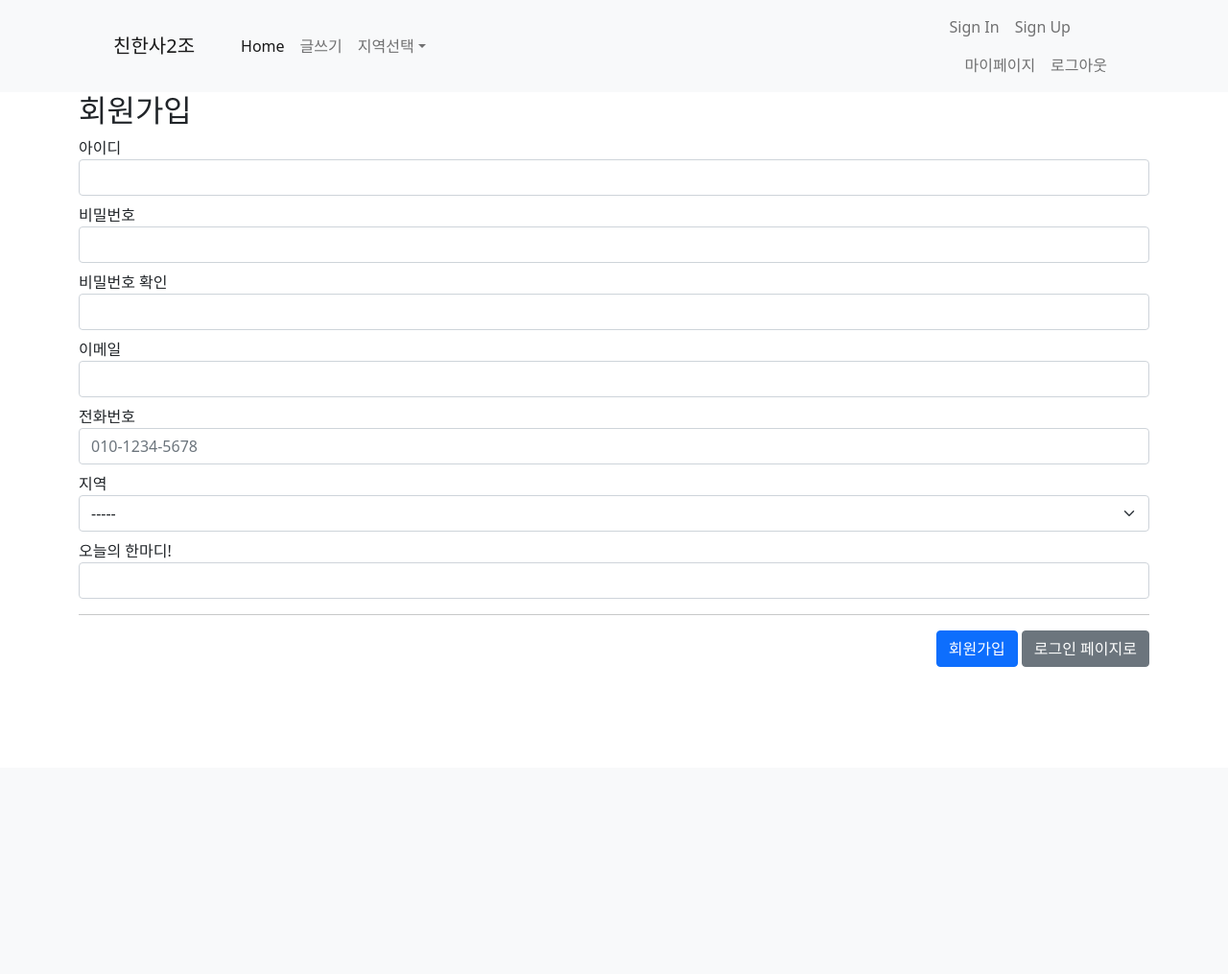
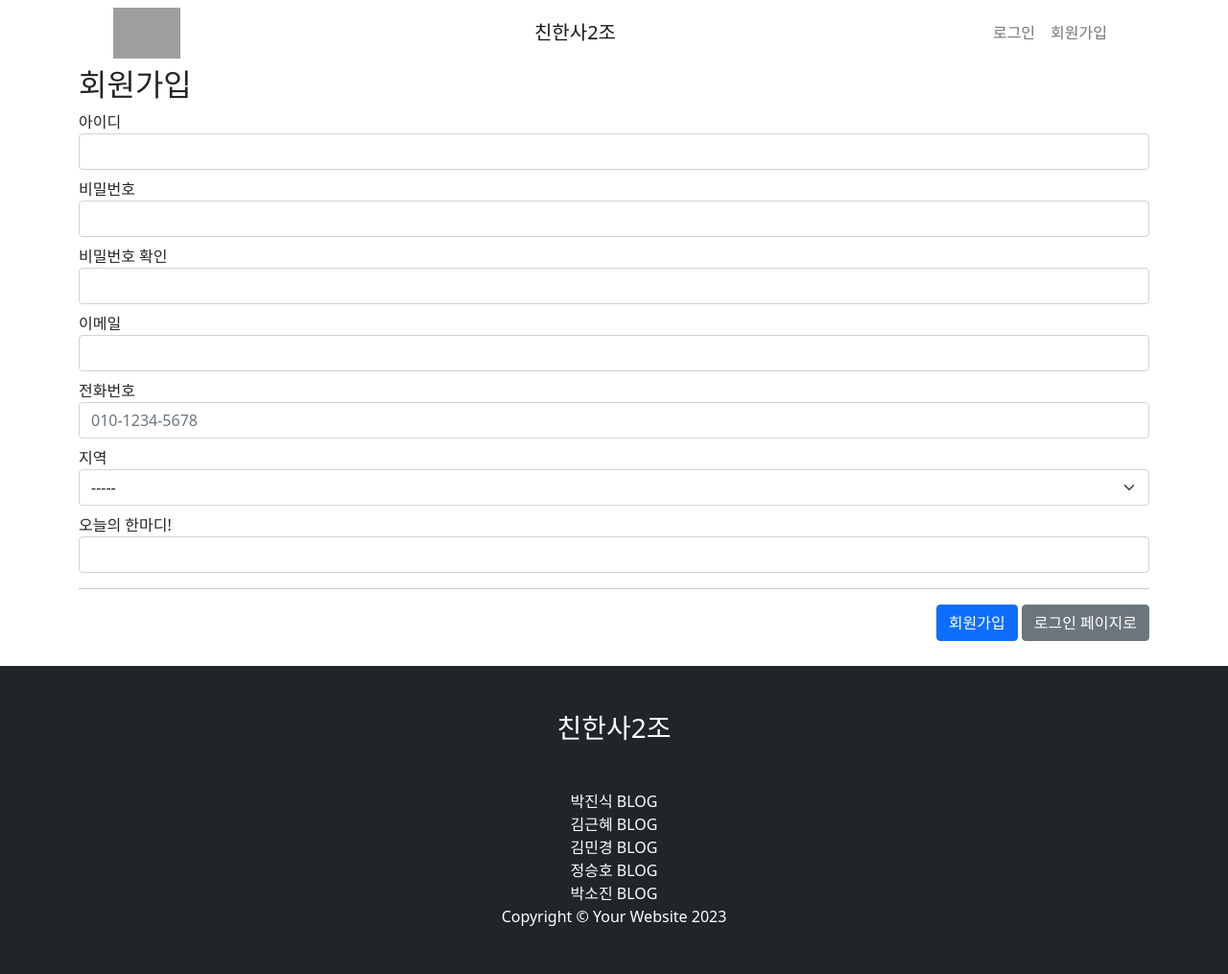
Before and after one commit to geunhye-kim/b2_friend_django, a Django app: page /signup/ in a window 1280 px wide. Shown: the whole page at 96% size. Before the commit the page ends 695 px from the top, so only its background shows below. Run offline with Django 4.2, Linux system fonts and the light colour scheme; parts of the project's set-up code (start-up, migrations or seed data) failed here and were passed over; grey boxes are pictures that could not be loaded.

Commit message:
file connect v0.3

```diff
--- a/post/urls.py
+++ b/post/urls.py
@@ -4,7 +4,7 @@ from . import views
 
 urlpatterns = [
     path('', views.feed_view, name='feed'),  # 피드 페이지
-    path('', views.feed_seoul_view, name='feed'),  # 피드 페이지
+    # path('', views.feed_seoul_view, name='feed'),  # 피드 페이지
     path('post/create/', views.post_create_view, name='post_create'),  # 글쓰기 페이지
     path('post/<int:id>/', views.post_view, name='post'),  # 게시글 상세 페이지
     path('post/<int:id>/update/', views.post_update_view,
--- a/post/views.py
+++ b/post/views.py
@@ -1,4 +1,5 @@
 from django.shortcuts import render, redirect
+from django.core.paginator import Paginator
 from .models import Post
 from django.http import HttpResponse
 from django.contrib.auth.decorators import login_required
@@ -8,7 +9,10 @@ import os
 def feed_view(request):
     if request.method == 'GET':
         post_list = Post.objects.all()
-        return render(request, 'post/feed.html', {post_list: post_list})
+        paginator = Paginator(post_list, 8)
+        page_number = request.GET.get('page')
+        page_obj = paginator.get_page(page_number)
+        return render(request, 'post/feed.html', {page_obj: page_obj})
 
 
 def post_create_view(request):
--- a/templates/base.html
+++ b/templates/base.html
@@ -35,19 +35,19 @@
             background-position: center;
             background-size: cover;
         }
+        .mycards {
 
-                .mycards {
-            width: 1000px;
-            margin: 100px auto 100px auto;
+        width: 100%;
+        margin: 150px auto 80px auto;
 
         }
 
         .card {
-            display: flex;
-            justify-content: space-around;
-            align-items: center;
-            width: 250px;
-            gap: 20px; /* 카드 간격 조절 */
+        display: flex;
+        justify-content: space-around;
+        align-items: center;
+        width: 250px;
+        gap: 20px; /* 카드 간격 조절 */
         }
 
         .pagination .page-link {
@@ -79,15 +79,27 @@
 
             z-index: 999;
         }
+        footer {
+            margin-top: 80px;
+            /* bottom: 0; */
+            width: 100%;
+
+        }
     </style>
+    <script>
+        let select_box = document.getElementId()
+
+    </script>
 </head>
 
 <body>
-<nav class="navbar navbar-expand-lg navbar-light bg-light">
+<nav class="navbar navbar-expand-lg navbar-light">
     <div class="container px-4 px-lg-5">
-{#        <--!타이틀-->#}
-        <a class="navbar-brand" href="#!">친한사2조</a>
-        {#                {% if  user.is_authenticated %}#}
+<!-- {#        <--!타이틀-->#} -->
+    <a href="/"><img src="https://file.notion.so/f/s/60c8981a-2e30-409a-8b9f-439580f0d215/Untitled.png?id=b3ad29f0-0075-4bd7-bd20-06adb10edebd&table=block&spaceId=24c771f9-c044-4d63-851f-660172d58cb7&expirationTimestamp=1681351774914&signature=BMnKNRhDX1zzn0pDTnC2OIzY85dtQph3CxOz0uCk1Y8&downloadName=Untitled.png"
+                 alt="상단로고" width="70"></a>
+        <a class="navbar-brand" href="/">친한사2조</a>
+        {% if  user.is_authenticated %}
         <button class="navbar-toggler" type="button" data-bs-toggle="collapse" data-bs-target="#navbarSupportedContent"
                 aria-controls="navbarSupportedContent" aria-expanded="false" aria-label="Toggle navigation"><span
                 class="navbar-toggler-icon"></span></button>
@@ -98,8 +110,9 @@
                 <li class="nav-item dropdown">
                     <a class="nav-link dropdown-toggle" id="navbarDropdown" href="#" role="button"
                        data-bs-toggle="dropdown" aria-expanded="false">지역선택</a>
-                    <ul class="dropdown-menu" aria-labelledby="navbarDropdown">
+                    <ul class="dropdown-menu" aria-labelledby="navbarDropdown" id="region-box" onchange="changeEvent()">
                         <li><a class="dropdown-item" href="#!">모든 지역</a></li>
+                        <div class="dropdown-divider"></div>
                         <li><a class="dropdown-item" href="#!">서울</a></li>
                         <li><a class="dropdown-item" href="#!">경기도</a></li>
                         <li><a class="dropdown-item" href="#!">강원도</a></li>
@@ -110,22 +123,22 @@
                     </ul>
                 </li>
             </ul>
-            {#                    {% endif %}#}
+            {% endif %}
             <form class="form-inline my-2 my-lg-0">
-                {#                        {% if not user.is_authenticated %}#}
+                {% if not user.is_authenticated %}
                 <ul class="navbar-nav mr-auto">
                     <li class="nav-item active">
-                        <a class="nav-link" href="/sign-in"> Sign In <span class="sr-only"></span></a>
+                        <a class="nav-link" href="{% url 'login'%}"> 로그인 <span class="sr-only"></span></a>
                     </li>
                     <li class="nav-item active">
-                        <a class="nav-link" href="/sign-up"> Sign Up <span class="sr-only"></span></a>
+                        <a class="nav-link" href="{% url 'signup'%}"> 회원가입 <span class="sr-only"></span></a>
                     </li>
                 </ul>
-                {#                        {% else %}#}
+                {% else %}
                 <ul class="navbar-nav mr-auto">
                     <li class="nav-item disable">
                        <span class="nav-link">
-{#                           {{ user.username }}님 반갑습니다!#}
+                           {{ user.username }}님 반갑습니다!
                        </span>
                     </li>
                     <li class="nav-item active">
@@ -134,7 +147,7 @@
                         <a class="nav-link" href="/logout"> 로그아웃 </a>
                 </li>
                 </ul>
-{#                {% endif %}#}
+                {% endif %}
             </form>
         </div>
     </div>
@@ -142,7 +155,23 @@
 {% block content %}
 
 {% endblock %}
-
+<div class="jumbotron text-center mt-5 mb-0">
+    <footer class="py-5 bg-dark">
+        <h3 class="m-0 text-center text-white">친한사2조</h3>
+        <div class="container">
+            <div class="jumbotron text-center mt-5 mb-0">
+                <div class="mem_list">
+                    <p class="m-0 text-center text-white">박진식 <a href="https://velog.io/@dkdnl369">BLOG</a>
+                    <p class="m-0 text-center text-white">김근혜 <a href="https://sw-ing.tistory.com">BLOG</a>
+                    <p class="m-0 text-center text-white">김민경 <a href="https://velog.io/@plumeriaa">BLOG</a>
+                    <p class="m-0 text-center text-white">정승호 <a href="https://teapackage.tistory.com/">BLOG</a>
+                    <p class="m-0 text-center text-white">박소진 <a
+                            href="https://right-otter-1b4.notion.site/Sparta-f505fc85ac5145fe9104a6e2abef444d">BLOG</a>
+                    <p class="m-0 text-center text-white">Copyright &copy; Your Website 2023</p></div>
+            </div>
+        </div>
+    </footer>
+</div>
 
 </body>
 
```
Also changed, not shown: templates/post/detail.html (+4 -7 lines), templates/post/feed.html (+7 -68 lines).
